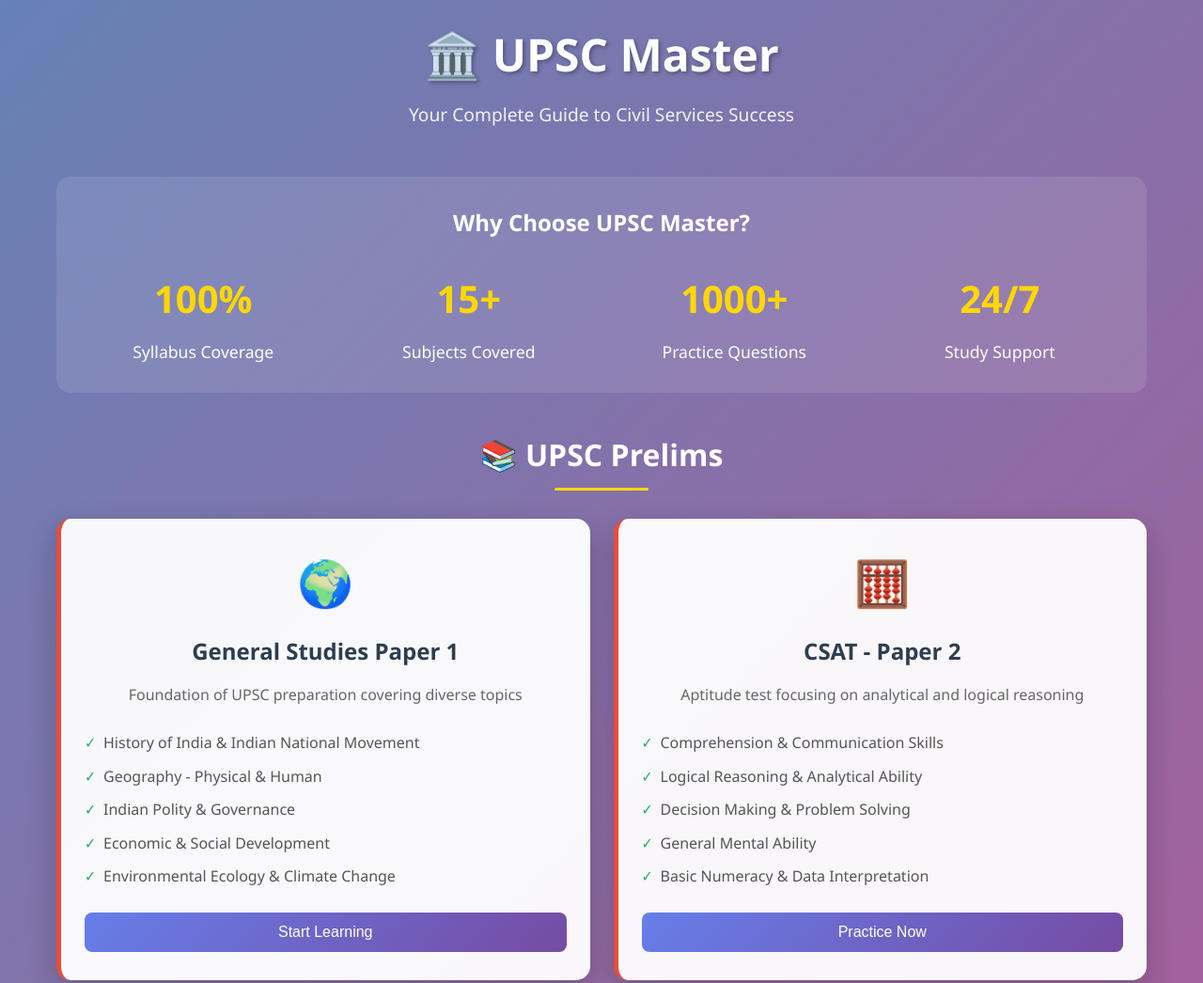
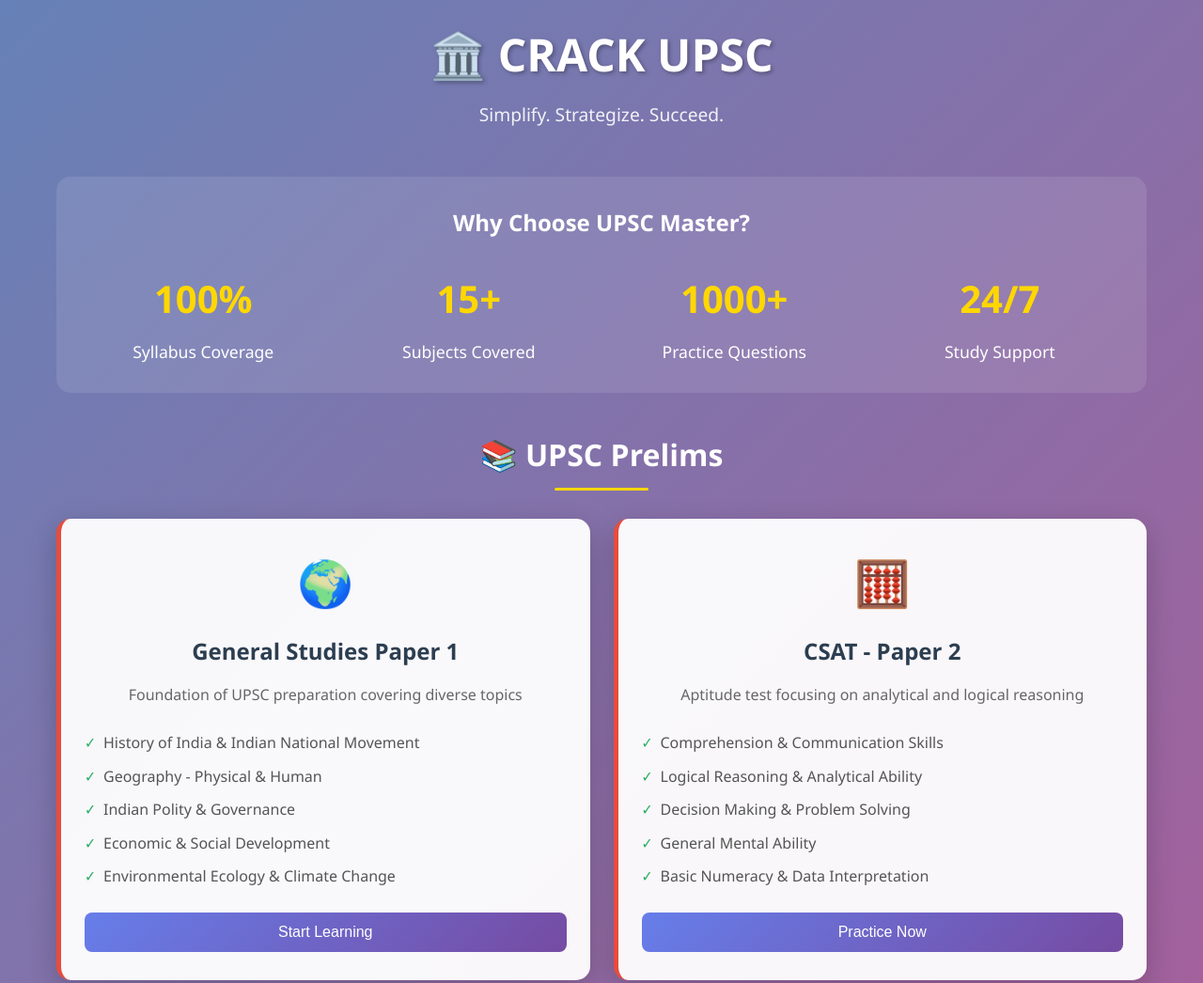
Before and after one commit to vishalkumarx/upscmaster, a plain HTML site: page index.html in a window 1280 px wide. Shown: the top 1046 px of the page at 94% size. Drawn offline with Linux system fonts and the light colour scheme.

Commit message:
Update index.html

```diff
--- a/index.html
+++ b/index.html
@@ -268,8 +268,8 @@
 <body>
     <div class="container">
         <header class="header">
-            <h1>🏛️ UPSC Master</h1>
-            <p>Your Complete Guide to Civil Services Success</p>
+            <h1>🏛️ CRACK UPSC</h1>
+            <p>Simplify. Strategize. Succeed.</p>
         </header>
 
         <section class="stats-section">
```
